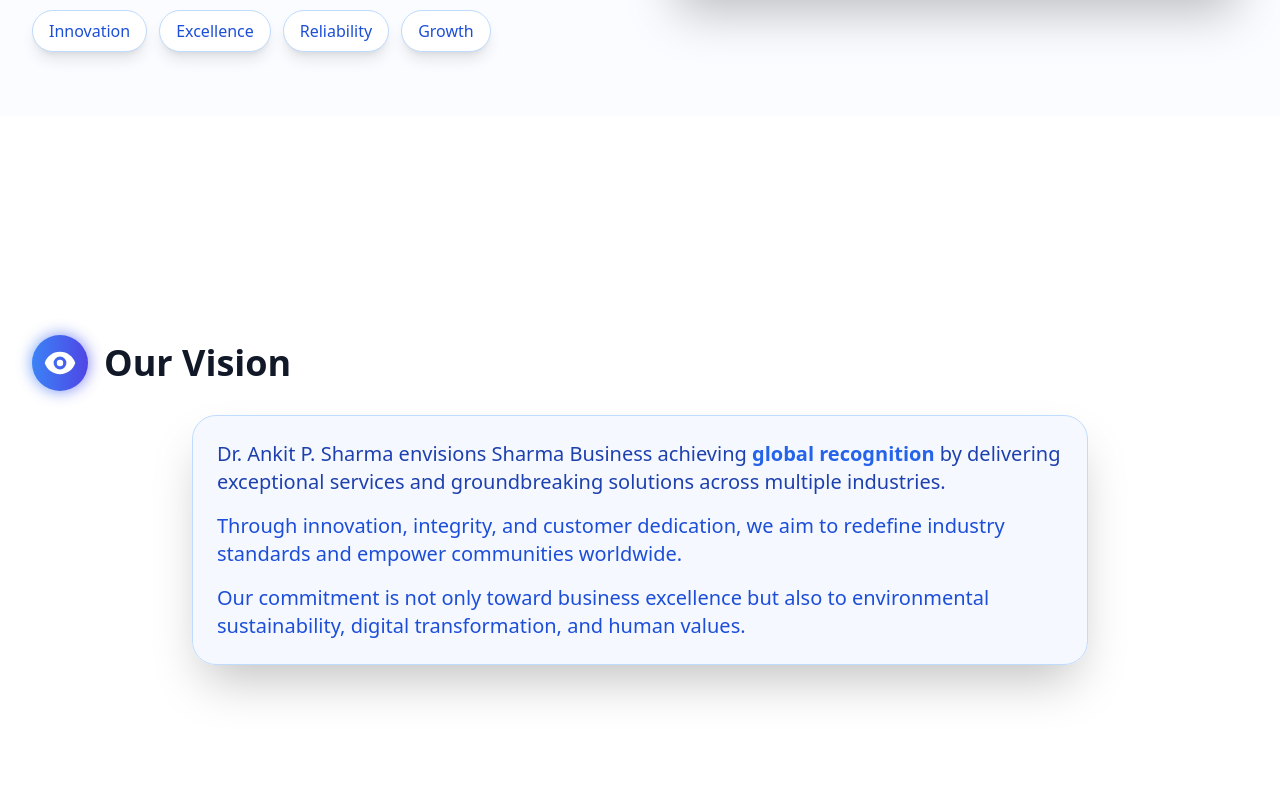
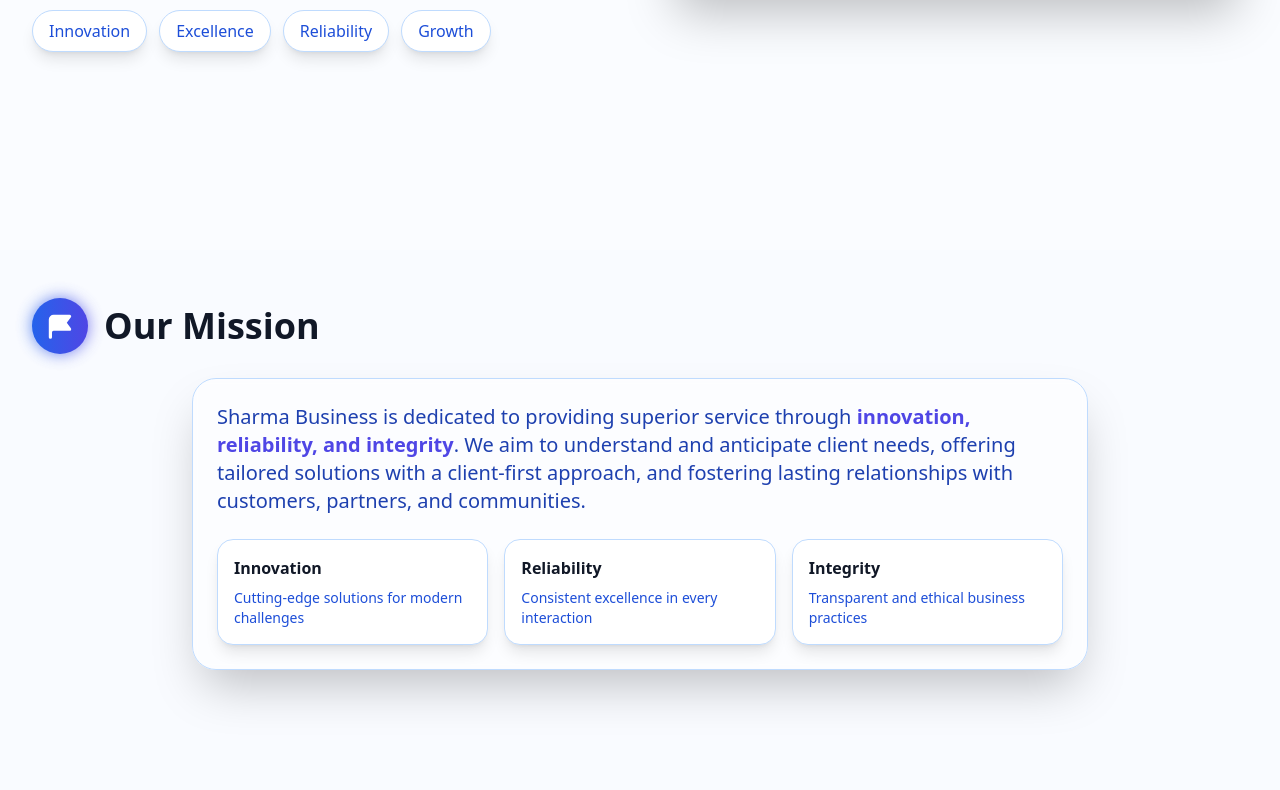
Before and after one commit to adarshkandu/SharmaBusiness, a React (Vite) app: page / in a window 1280 px wide. Shown: the part 1350-2140 px from the top of the page. Built offline with nearby package versions, Linux system fonts and the light colour scheme.

Commit message:
version 1.2.9

```diff
--- a/src/components/About.tsx
+++ b/src/components/About.tsx
@@ -22,7 +22,7 @@
   };
 
   return (
-    <section id="about" className={`py-16 ${isDark ? 'bg-gray-800/50' : 'bg-blue-50/30'} scroll-mt-20`}>
+    <section id="about" className={`min-h-screen scroll-mt-20 py-16 ${isDark ? 'bg-gray-800/50' : 'bg-blue-50/30'}`}>
       <div className="max-w-7xl mx-auto px-4 sm:px-6 lg:px-8">
         <motion.div
           className="text-center mb-16"
--- a/src/components/Brands.tsx
+++ b/src/components/Brands.tsx
@@ -55,7 +55,7 @@
   };
 
   return (
-    <section id="brands" className="py-12 scroll-mt-20">
+    <section id="brands" className="min-h-screen py-12 scroll-mt-20">
       <div className="max-w-7xl mx-auto px-4 sm:px-6 lg:px-8">
         {/* Top Section: ICON + HEADING + SUBTITLE */}
         <motion.div
@@ -89,7 +89,7 @@
             </motion.h2>
           </div>
 
-          {/* Subtitle (below heading only) */}
+          {/* Subtitle */}
           <motion.p
             className={`text-lg ${isDark ? 'text-gray-300' : 'text-blue-700'} leading-relaxed ml-16`}
             initial={{ opacity: 0, y: 30 }}
@@ -150,9 +150,7 @@
                 >
                   {brand.slogan}
                 </p>
-                <p
-                  className={`${isDark ? 'text-gray-300' : 'text-blue-800'} leading-relaxed mb-4 text-sm`}
-                >
+                <p className={`${isDark ? 'text-gray-300' : 'text-blue-800'} leading-relaxed mb-4 text-sm`}>
                   {brand.description}
                 </p>
                 <div className="space-y-2">
--- a/src/components/Contact.tsx
+++ b/src/components/Contact.tsx
@@ -18,7 +18,7 @@
   transition: { duration: 0.4, ease: 'easeInOut' },
 };
 
-const ContactSection = ({ isDark }: { isDark: boolean }) => {
+const Contact = ({ isDark }: { isDark: boolean }) => {
   const contactDetails = [
     {
       icon: HiPhone,
@@ -68,8 +68,7 @@
   ];
 
   return (
-    <section id="contact" className="pb-10 px-7">
-      {/* Heading Start */}
+    <section id="contact" className="min-h-screen py-12 px-4 sm:px-6 lg:px-8 scroll-mt-20">
       <motion.div
         className="mb-10"
         initial={{ opacity: 0, y: -30 }}
@@ -96,11 +95,8 @@
           We’d love to hear from you!
         </p>
       </motion.div>
-      {/* Heading End */}
 
-      {/* Contact Content */}
       <div className="grid md:grid-cols-2 gap-6">
-        {/* Contact Info */}
         <div className="grid gap-4">
           {contactDetails.map((contact, index) => (
             <motion.div
@@ -136,9 +132,7 @@
           ))}
         </div>
 
-        {/* Social & Business Hours */}
         <div className="grid gap-4">
-          {/* Business Hours */}
           <motion.div
             className={`p-4 rounded-2xl h-full ${
               isDark
@@ -166,7 +160,6 @@
             </ul>
           </motion.div>
 
-          {/* Social Icons */}
           <div className="grid grid-cols-2 gap-3">
             {socialLinks.map((social, index) => (
               <motion.a
@@ -200,4 +193,4 @@
   );
 };
 
-export default ContactSection;
+export default Contact;
--- a/src/components/Mission.tsx
+++ b/src/components/Mission.tsx
@@ -22,7 +22,7 @@
   };
 
   return (
-    <section id="mission" className={`py-12 ${isDark ? 'bg-gray-800/50' : 'bg-blue-50/40'} scroll-mt-20`}>
+    <section id="mission" className={`min-h-screen py-12 ${isDark ? 'bg-gray-800/50' : 'bg-blue-50/40'} scroll-mt-20`}>
       <div className="max-w-7xl mx-auto px-4 sm:px-6 lg:px-8">
         <motion.div
           className="mb-8"
--- a/src/components/Vision.tsx
+++ b/src/components/Vision.tsx
@@ -1,15 +1,29 @@
 import React from 'react';
 import { motion } from 'framer-motion';
-import { HiEye } from 'react-icons/hi';
+import { HiFlag } from 'react-icons/hi';
 
-interface VisionProps {
+interface MissionProps {
   isDark: boolean;
 }
 
-const Vision: React.FC<VisionProps> = ({ isDark }) => {
+const Mission: React.FC<MissionProps> = ({ isDark }) => {
+  const fadeInUp = {
+    initial: { opacity: 0, y: 60 },
+    animate: { opacity: 1, y: 0 },
+    transition: { duration: 0.5, ease: "easeOut" }
+  };
+
+  const staggerContainer = {
+    animate: {
+      transition: {
+        staggerChildren: 0.1
+      }
+    }
+  };
+
   return (
-    <section id="vision" className="py-12 min-h-screen flex items-center">
-      <div className="max-w-7xl mx-auto px-4 sm:px-6 lg:px-8 w-full">
+    <section id="mission" className={`min-h-screen py-12 ${isDark ? 'bg-gray-800/50' : 'bg-blue-50/40'} scroll-mt-20`}>
+      <div className="max-w-7xl mx-auto px-4 sm:px-6 lg:px-8">
         <motion.div
           className="mb-8"
           initial={{ opacity: 0, y: 50 }}
@@ -23,9 +37,9 @@
               whileHover={{ scale: 1.05 }}
               transition={{ duration: 0.2 }}
             >
-              <div className="absolute inset-0 bg-gradient-to-r from-blue-500 to-indigo-600 rounded-full blur opacity-75" />
-              <div className="relative p-3 bg-gradient-to-r from-blue-500 to-indigo-600 rounded-full">
-                <HiEye className="w-8 h-8 text-white" />
+              <div className="absolute inset-0 bg-gradient-to-r from-blue-600 to-indigo-600 rounded-full blur opacity-75" />
+              <div className="relative p-3 bg-gradient-to-r from-blue-600 to-indigo-600 rounded-full">
+                <HiFlag className="w-8 h-8 text-white" />
               </div>
             </motion.div>
             <motion.h2
@@ -35,30 +49,50 @@
               transition={{ duration: 0.6, delay: 0.2 }}
               viewport={{ once: true }}
             >
-              Our Vision
+              Our Mission
             </motion.h2>
           </div>
-
           <motion.div
             className={`max-w-4xl mx-auto p-6 rounded-3xl ${
-              isDark ? 'bg-gray-800/50 border border-gray-700' : 'bg-blue-50/60 border border-blue-200'
-            } backdrop-blur-sm shadow-2xl space-y-4`}
+              isDark ? 'bg-gray-800/50 border border-gray-700' : 'bg-white/50 border border-blue-200'
+            } backdrop-blur-sm shadow-2xl`}
             initial={{ opacity: 0, y: 30 }}
             whileInView={{ opacity: 1, y: 0 }}
             transition={{ duration: 0.6, delay: 0.3 }}
             viewport={{ once: true }}
             whileHover={{ scale: 1.01 }}
           >
-            <p className={`text-lg md:text-xl ${isDark ? 'text-gray-300' : 'text-blue-800'} leading-relaxed`}>
-              Dr. Ankit P. Sharma envisions Sharma Business achieving <span className="font-bold text-blue-600">global recognition</span> by
-              delivering exceptional services and groundbreaking solutions across multiple industries.
+            <p className={`text-lg md:text-xl ${isDark ? 'text-gray-300' : 'text-blue-800'} leading-relaxed mb-6`}>
+              Sharma Business is dedicated to providing superior service through <span className="font-bold text-indigo-600">innovation,
+              reliability, and integrity</span>. We aim to understand and anticipate client needs, offering tailored solutions
+              with a client-first approach, and fostering lasting relationships with customers, partners, and communities.
             </p>
-            <p className={`text-lg md:text-xl ${isDark ? 'text-gray-400' : 'text-blue-700'} leading-relaxed`}>
-              Through innovation, integrity, and customer dedication, we aim to redefine industry standards and empower communities worldwide.
-            </p>
-            <p className={`text-lg md:text-xl ${isDark ? 'text-gray-400' : 'text-blue-700'} leading-relaxed`}>
-              Our commitment is not only toward business excellence but also to environmental sustainability, digital transformation, and human values.
-            </p>
+
+            <motion.div
+              className="grid md:grid-cols-3 gap-4"
+              variants={staggerContainer}
+              initial="initial"
+              whileInView="animate"
+              viewport={{ once: true }}
+            >
+              {[
+                { title: 'Innovation', desc: 'Cutting-edge solutions for modern challenges' },
+                { title: 'Reliability', desc: 'Consistent excellence in every interaction' },
+                { title: 'Integrity', desc: 'Transparent and ethical business practices' }
+              ].map((item, index) => (
+                <motion.div
+                  key={index}
+                  className={`p-4 rounded-2xl ${
+                    isDark ? 'bg-gray-700/50 border border-gray-600' : 'bg-white border border-blue-200'
+                  } shadow-lg hover:shadow-xl`}
+                  variants={fadeInUp}
+                  whileHover={{ scale: 1.05, y: -5 }}
+                >
+                  <h4 className={`text-base font-bold mb-2 ${isDark ? 'text-white' : 'text-gray-900'}`}>{item.title}</h4>
+                  <p className={`text-sm ${isDark ? 'text-gray-300' : 'text-blue-700'}`}>{item.desc}</p>
+                </motion.div>
+              ))}
+            </motion.div>
           </motion.div>
         </motion.div>
       </div>
@@ -66,4 +100,4 @@
   );
 };
 
-export default Vision;
+export default Mission;
```
Also changed, not shown: src/components/Navbar.tsx (+26 -11 lines).
